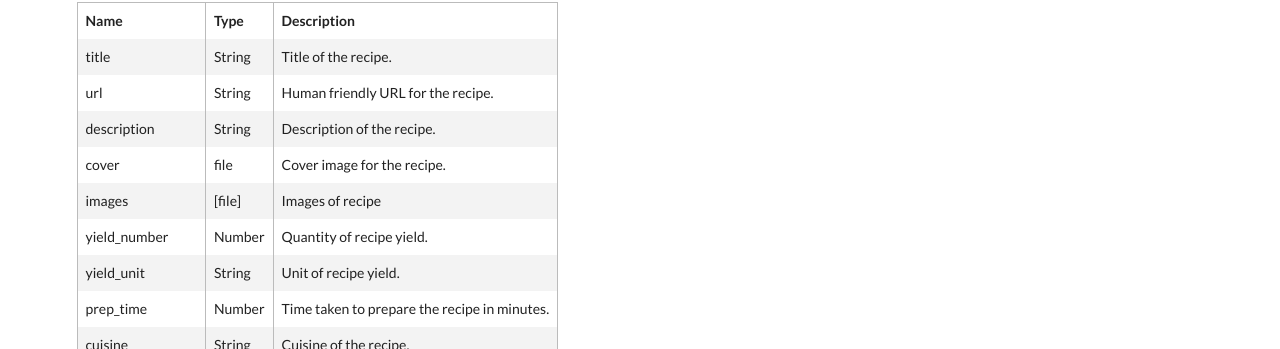
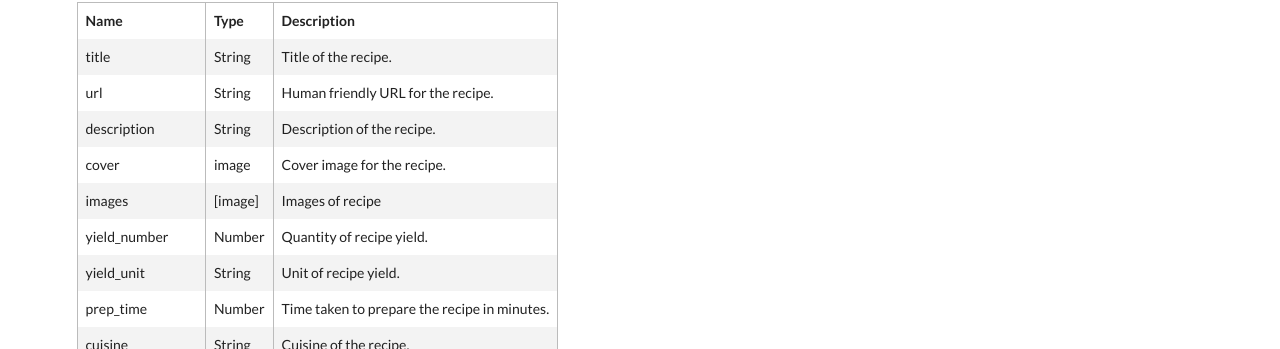
Before and after one commit to letsallchef/docs, a Jekyll site: the page built from _posts/api/2017-03-09-recipes.md, in a window 1280 px wide and 900 px high. Shown: the part 346-695 px from the top of the window. Built offline with Jekyll 4.4.1, drawn with Linux system fonts in a browser that asks for light colours; some of the changed text lies outside the part shown.

Commit message:
changes file to image

```diff
--- a/_posts/api/2017-03-09-recipes.md
+++ b/_posts/api/2017-03-09-recipes.md
@@ -19,8 +19,8 @@ Search and find recipes those match your taste !
 | title  | String | Title of the recipe. |
 | url | String | Human friendly URL for the recipe. |
 | description | String | Description of the recipe. |
-| cover | file | Cover image for the recipe. |
-| images | [file] | Images of recipe |
+| cover | image | Cover image for the recipe. |
+| images | [image] | Images of recipe |
 | yield_number | Number | Quantity of recipe yield. |
 | yield_unit | String | Unit of recipe yield. |
 | prep_time | Number | Time taken to prepare the recipe in minutes. |
@@ -305,8 +305,8 @@ Search and find recipes those match your taste !
 | title  | String | Title of the recipe. |
 | url | String | Human friendly URL for the recipe. |
 | description | String | Description of the recipe. |
-| cover | file | Cover image for the recipe. |
-| images | [file] | Images of recipe |
+| cover | image | Cover image for the recipe. |
+| images | [image] | Images of recipe |
 | yield_number | Number | Quantity of recipe yield. |
 | yield_unit | String | Unit of recipe yield. |
 | prep_time | Number | Time taken to prepare the recipe in minutes. |
```
Also changed, not shown: _posts/api/2017-03-04-users.md (+2 -1 lines).
